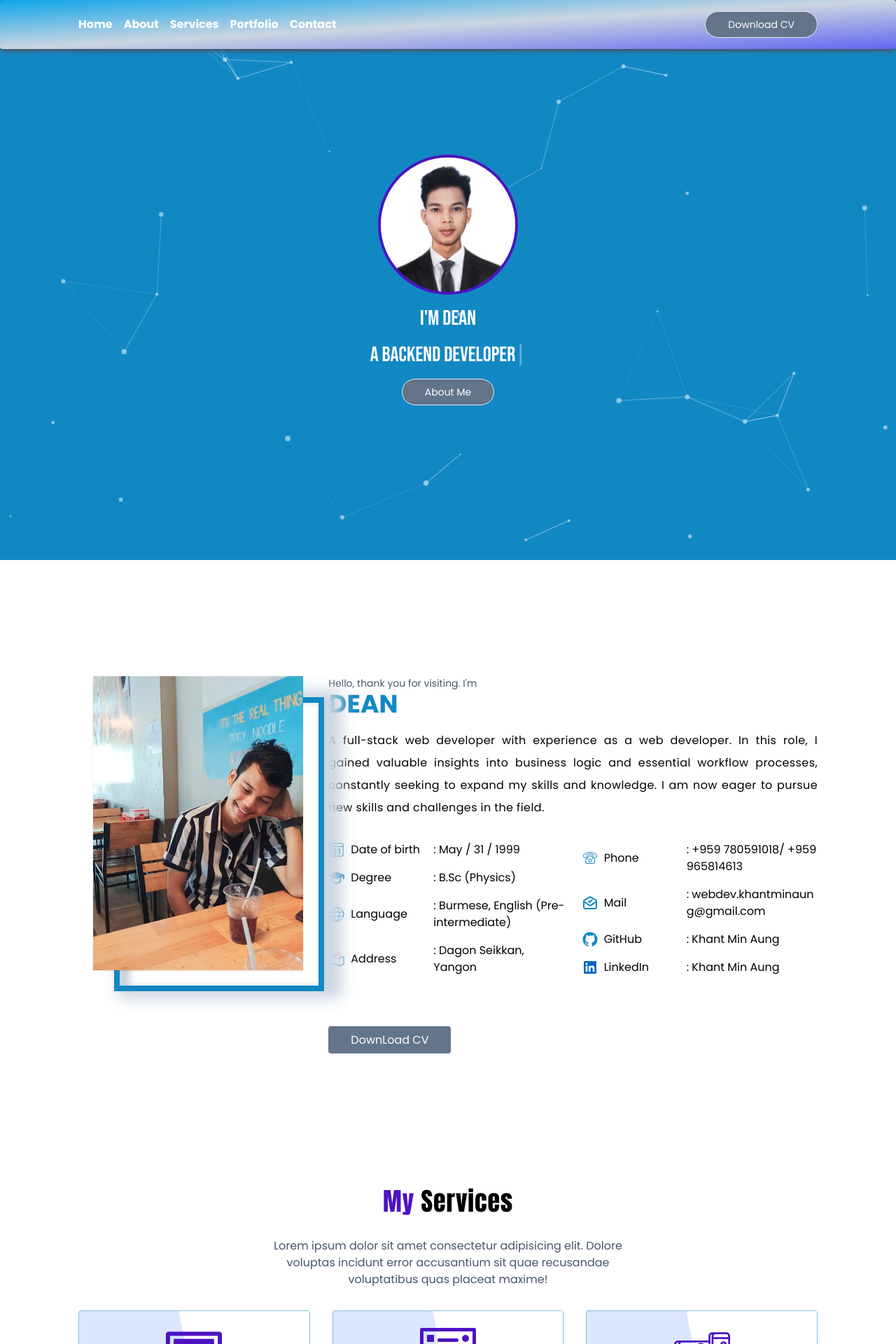
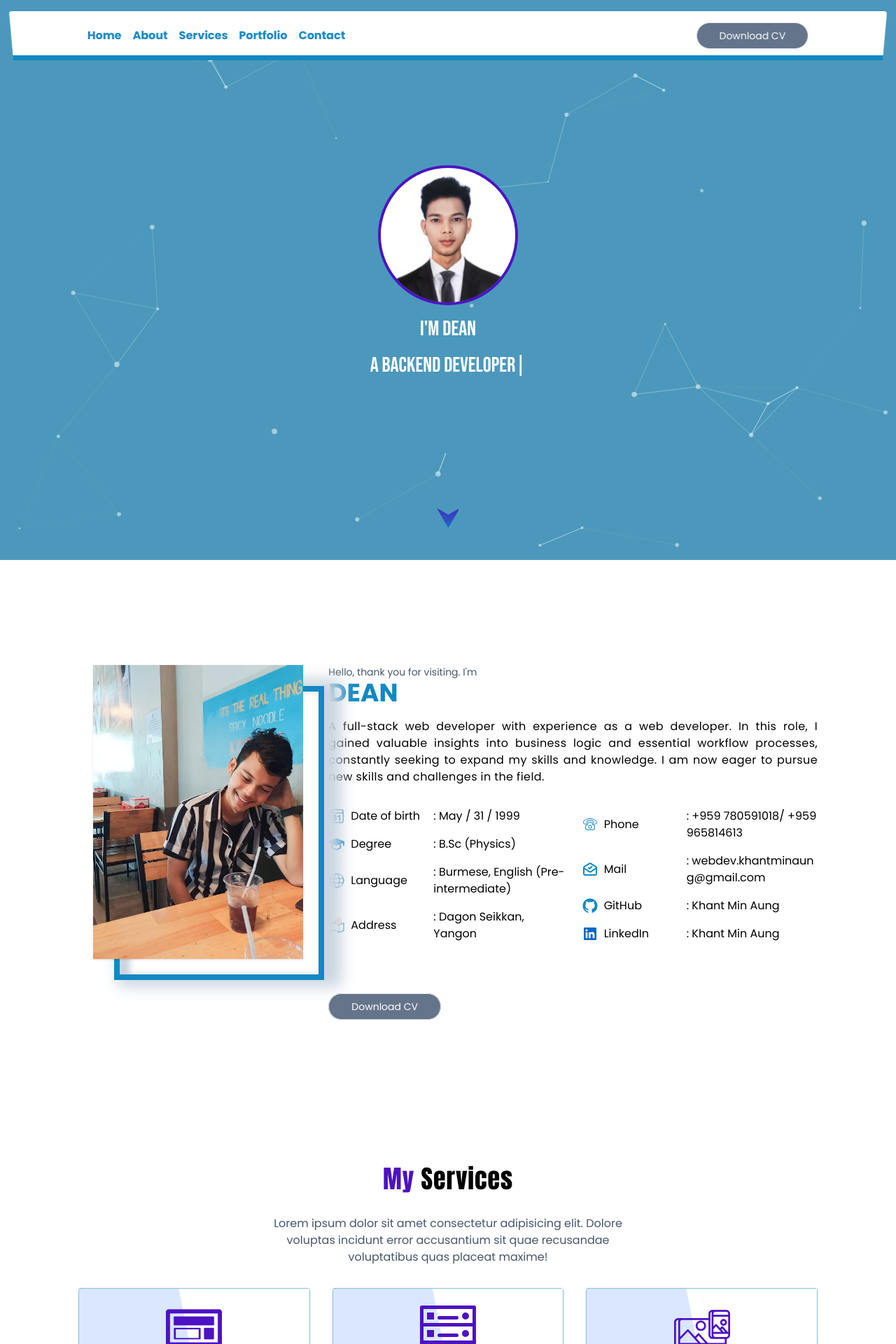
Before and after one commit to Khantminaung313/Portfolio-Update, a React (Vite) app: page / in a window 1280 px wide. Shown: the top 1920 px of the page at 70% size. Built offline with nearby package versions, Linux system fonts and the light colour scheme.

Commit message:
redesigning navbar

```diff
--- a/src/Header.jsx
+++ b/src/Header.jsx
@@ -4,15 +4,17 @@ import dean from "./assets/Dean.pdf";
 const Header = () => {
 	const [menu, setMenu] = useState(false);
 	const menuRef = useRef(null);
+	const navRef = useRef(null);
 
-  const handleMenu = () => {
-    setMenu(!menu);
+	const showMenu = () => {
+		setMenu(true);
 	};
 
 	const closeMenu = () => {
 		setMenu(false);
 	};
 
+	// Handle Clicking at outside
 	useEffect(() => {
 		const updateClickOutside = (event) => {
 			if (menuRef.current && !menuRef.current.contains(event.target)) {
@@ -27,6 +29,7 @@ const Header = () => {
 		};
 	}, []);
 
+	// Handle scroll to hide menu
 	useEffect(() => {
 		const handleScroll = () => {
 			setMenu(false);
@@ -37,26 +40,50 @@ const Header = () => {
 		return () => {
 			window.removeEventListener("scroll", handleScroll);
 		};
-  });
+	}, []);
+
+	//Handle navbar animation
+	useEffect(() => {
+		const handleScroll = () => {
+			const navBar = navRef.current;
+			const scrollPosition = window.scrollY;
+			if (scrollPosition > 40) {
+				navBar.classList.add("full-width-nav");
+			} else {
+				navBar.classList.remove("full-width-nav");
+			}
+		};
+
+		window.addEventListener("scroll", handleScroll);
+
+		return () => {
+			window.addEventListener("scroll", handleScroll);
+		};
+	}, []);
 
 	return (
 		<>
-      <div className="fixed hidden lg:block top-0 left-0 w-full px-4 sm:px-8 md:px-12 lg:px-16 xl:px-28 py-4 z-40 mx-auto rounded bg-gradient-to-br from-sky-500 via-slate-300 to-indigo-500 from-0% via-50% to-100% shadow-md shadow-gray-600">
+			<div
+				ref={navRef}
+        id="navbar"
+				className="
+        fixed hidden w-[98%] lg:block top-4 left-1/2 -translate-x-1/2 px-4 sm:px-8 md:px-12 lg:px-16 xl:px-28 lg:py-2 xl:py-4 z-40 rounded bg-gradient-to-t from-soft_blue to-white from-10% to-10% shadow-lg shadow-slate-300 transition-all duration-150 ease-linear"
+			>
 				<div className="flex justify-between gap-4 items-center container mx-auto">
-          <nav className="flex items-center gap-4 text-white [&_a]:cursor-pointer [&_a]:font-bold">
-            <a href="#" className="hover:underline">
+					<nav className="flex items-center gap-4 text-soft_blue [&_a]:cursor-pointer [&_a]:font-bold">
+						<a href="#" className="hover:border-b-2 border-soft_blue">
 							Home
 						</a>
-            <a href="#about" className="hover:underline">
+						<a href="#about" className="hover:border-b-2 border-soft_blue">
 							About
 						</a>
-            <a href="#services" className="hover:underline">
+						<a href="#services" className="hover:border-b-2 border-soft_blue">
 							Services
 						</a>
-            <a href="#portfolio" className="hover:underline">
+						<a href="#portfolio" className="hover:border-b-2 border-soft_blue">
 							Portfolio
 						</a>
-            <a href="#contact" className="hover:underline">
+						<a href="#contact" className="hover:border-b-2 border-soft_blue">
 							Contact
 						</a>
 					</nav>
@@ -73,7 +100,7 @@ const Header = () => {
 			{/* Mobile Menu */}
 			<div
 				ref={menuRef}
-        className={`fixed w-full h-auto left-0 top-0 z-40 bg-soft_blue rounded-br rounded-bl lg:hidden shadow-lg text-white overflow-hidden transition-all duration-300 ease-linear origin-top ${
+				className={`fixed w-full h-auto left-0 top-0 z-40 bg-white rounded-br rounded-bl lg:hidden shadow-lg text-soft_blue overflow-hidden transition-all duration-300 ease-linear origin-top ${
 					menu ? "scale-y-100" : "scale-y-0"
 				}`}
 			>
@@ -108,12 +135,13 @@ const Header = () => {
 
 			{/* Toggle Button */}
 			<button
-        className="p-1.5 lg:hidden bg-soft_blue rounded fixed border right-4 top-4 inline-block text-white z-40 shadow"
-        onClick={() => handleMenu()}
+				className={`p-1 lg:hidden bg-soft_blue rounded fixed border right-4 top-4 inline-block text-white z-40 shadow ${
+					menu ? "inline-block" : "hidden"
+				}`}
+				onClick={() => closeMenu()}
 			>
-        {menu ? (
 				<svg
-            className="size-6"
+					className="size-6 inline-block"
 					viewBox="0 0 24 24"
 					fill="none"
 					xmlns="http://www.w3.org/2000/svg"
@@ -132,7 +160,13 @@ const Header = () => {
 						></path>{" "}
 					</g>
 				</svg>
-        ) : (
+			</button>
+			<button
+				className={`p-1 lg:hidden bg-soft_blue rounded fixed border right-4 top-4 inline-block text-white z-40 shadow ${
+					menu ? "hidden" : "inline-block"
+				}`}
+				onClick={() => showMenu()}
+			>
 				<svg
 					className="size-6"
 					fill="#ffffff"
@@ -159,7 +193,6 @@ const Header = () => {
 						<path d="M1673.9,427.9L1673.9,427.9c0,52.3-42.4,94.3-94.3,94.3H212.7c-52.3,0-94.3-42.4-94.3-94.3l0,0c0-52.3,42.4-94.3,94.3-94.3 h1366.8C1631.5,333.2,1673.9,375.6,1673.9,427.9z"></path>{" "}
 					</g>
 				</svg>
-        )}
 			</button>
 		</>
 	);
--- a/src/components/ButtonDefault.jsx
+++ b/src/components/ButtonDefault.jsx
@@ -1,7 +1,7 @@
 const ButtonDefault = ({text, link, attr}) => {
   return (
     <>
-        <a href={link} className="default-btn relative z-20 px-8 py-2 bg-slate-500 text-white text-sm cursor-pointer rounded-full border hover:bg-soft_blue transition-all duration-150" {...attr}>{text}</a>
+        <a href={link} className="default-btn relative z-20 px-8 py-2 bg-slate-500 text-white text-xs lg:text-sm cursor-pointer rounded-full border hover:bg-soft_blue transition-all duration-150" {...attr}>{text}</a>
     </>
   )
 }
--- a/src/components/ParticleComponent.jsx
+++ b/src/components/ParticleComponent.jsx
@@ -20,7 +20,7 @@ const ParticleComponent = () => {
       () => ({
         background: {
           color: {
-            value: "#1288C3",
+            value: "#4b98bc",
           },
         },
         fpsLimit: 120,
--- a/src/components/ToTop.jsx
+++ b/src/components/ToTop.jsx
@@ -26,9 +26,9 @@ const ToTop = () => {
       {showTopButton && (
         <button
           onClick={() => scrollToTop()}
-          className="fixed bottom-4 right-4 p-3 rounded-full bg-soft_blue text-white shadow-lg z-30 text-xs"
+          className="fixed bottom-8 right-4 p-3 rounded-full bg-soft_blue text-white shadow-lg shadow-slate-600 z-30 text-xs"
         >
-          &#8593;Top
+          &#8593; Top
         </button>
       )}
     </>
--- a/src/index.css
+++ b/src/index.css
@@ -19,9 +19,32 @@ body{
   overflow-x: hidden;
 }
 
+#navbar{
+  clip-path: polygon(0% 0%, 100% 0%, 99.5% 100%, 0.5% 100%);
+}
+
+.full-width-nav{
+  width: 100% !important;
+  top: 0% !important;
+  clip-path: polygon(0% 0%, 100% 0%, 100% 100%, 0% 100%) !important;
+}
+
 section{
-  @apply w-full pt-16 px-4 sm:px-8 md:px-12 lg:px-16 xl:px-28;
+  @apply w-full lg:pt-16 px-4 sm:px-8 md:px-12 lg:px-16 xl:px-28;
 }
+
+section .section-title{
+  @apply text-center text-3xl lg:text-4xl font-anton tracking-wide py-8;
+}
+
+section .section-title span{
+  @apply text-purple;
+}
+
+section .intro{
+  @apply text-slate-600 max-w-[90%] sm:max-w-[70%] lg:max-w-[50%] mx-auto text-center mb-8 text-sm lg:text-base;
+}
+
 
 .service-card{
   @apply w-full flex flex-col rounded p-2 sm:p-4 lg:p-6 border border-dotted border-soft_blue shadow hover:shadow-lg hover:shadow-soft_blue/70 bg-white translate-y-[100px] opacity-0 relative;
@@ -67,11 +90,11 @@ section{
 }
 
 .card-button{
-  @apply text-sm w-[50px] sm:w-[100px] h-[17px] sm:h-[35px] text-[8px] rounded-full bg-soft_blue text-white border border-soft_blue transition-all duration-100 ease-linear inline-block overflow-hidden relative z-10;
+  @apply w-[100px] h-[24px] sm:h-[35px] rounded-full bg-slate-500 text-white transition-all duration-100 ease-linear inline-block overflow-hidden relative z-10;
 }
 
 .card-button span{
-  @apply absolute top-0 left-0 w-full h-full text-center text-[8px] sm:text-base leading-4 sm:leading-8;
+  @apply absolute top-1/2 left-1/2 -translate-x-1/2 -translate-y-1/2 w-full h-full text-center text-[10px] sm:text-base leading-6 sm:leading-8;
 }
 
 .card-button::after,.card-button::before{
@@ -79,7 +102,7 @@ section{
   position: absolute;
   width: 0%;
   height: 100%;
-  background: #355ef2;
+  background: #1288c3;
   z-index: -1;
   top: 0;
   transition: all 300ms ease-in-out;
@@ -103,7 +126,7 @@ section{
 
 /* Conact Form */
 #contact-form label{
-  @apply mb-2 block text-slate-600;
+  @apply mb-2 block text-slate-600 text-sm lg:text-base;
 }
 
 #contact-form input{
--- a/src/sections/About.jsx
+++ b/src/sections/About.jsx
@@ -7,13 +7,14 @@ import language from "../assets/svg/about_icons/language.svg";
 import linkedin from "../assets/svg/about_icons/linkedin.svg";
 import mail from "../assets/svg/about_icons/mail.svg";
 import phone from "../assets/svg/about_icons/phone.svg";
+import ButtonDefault from "../components/ButtonDefault";
 import aboutImage from "/src/assets/about-image.jpg";
 
 const About = () => {
 	return (
 		<section
 			id="about"
-			className="panel w-screen lg:min-h-screen relative flex items-center justify-center bg-white"
+			className="panel w-screen lg:min-h-screen relative flex items-center justify-center bg-white py-8 lg:py-0"
 		>
 			<div className="w-full grid grid-cols-1 lg:grid-cols-3 gap-4">
 				<div className="hidden lg:flex items-start justify-center">
@@ -36,7 +37,7 @@ const About = () => {
 						<h3 className="text-soft_blue text-2xl lg:text-4xl font-bold mb-4">
 							DEAN
 						</h3>
-						<p className="text-justify w-full tracking-wide leading-6 sm:leading-8">
+						<p className="text-justify w-full tracking-wide leading-6 sm:leading-8 text-sm lg:text-base">
 							A full-stack web developer with experience as a web
 							developer. In this role, I gained valuable insights
 							into business logic and essential workflow
@@ -143,15 +144,8 @@ const About = () => {
 							</li>
 						</ul>
 					</div>
-					<div className="mt-20">
-						<button>
-							<a
-								className="px-8 py-2 bg-slate-500 text-white rounded hover:bg-soft_blue transition-all duration-100 ease-linear"
-								href={dean}
-							>
-								DownLoad CV
-							</a>
-						</button>
+					<div className="mt-10 lg:mt-20">
+						<ButtonDefault link={dean} text={"Download CV"} attr={{ download: "resume@dean" }} />
 					</div>
 				</div>
 			</div>
--- a/src/sections/Contact.jsx
+++ b/src/sections/Contact.jsx
@@ -60,12 +60,12 @@ const Contact = ({openPopup}) => {
 	};
 
 	return (
-		<section id="contact" className="relative lg:min-h-screen bg-white pb-8">
+		<section id="contact" className="relative lg:min-h-screen bg-white py-8">
 			<div>
-				<h1 id="section-title" className="text-center text-4xl font-anton tracking-wide py-8">
-					Contact <span className="text-purple">Me</span>
+				<h1 id="section-title" className="section-title">
+					Contact <span>Me</span>
 				</h1>
-				<p className="text-slate-600 max-w-[90%] sm:max-w-[70%] lg:max-w-[50%] mx-auto text-center mb-8">
+				<p className="intro">
 					Lorem, ipsum dolor sit amet consectetur adipisicing elit. Fugit minus architecto facere ea aut. Labore doloremque architecto veniam maxime repellat.
 				</p>
 			</div>
@@ -81,7 +81,7 @@ const Contact = ({openPopup}) => {
 				</div>
 				<div>
 					<div className="w-[90%] mx-auto lg:me-auto sm:max-w-[500px] shadow-lg border p-6 rounded">
-						<h3 className="text-2xl mb-4 font-bold text-soft_blue text-center">
+						<h3 className="text-xl lg:text-2xl mb-4 font-bold text-soft_blue text-center">
 							Get in Touch
 						</h3>
 						<form ref={form} id="contact-form" onSubmit={sendEmail}>
@@ -135,7 +135,7 @@ const Contact = ({openPopup}) => {
 
 							<button
 							type="submit"
-							className="flex items-center justify-center gap-2 px-4 py-1.5 rounded-sm bg-soft_blue text-white hover:bg-blue-500 transition-all duration-150 ease-linear"
+							className="flex items-center justify-center gap-2 px-3 lg:px-4 py-1 lg:py-1.5 rounded-sm bg-soft_blue text-white hover:bg-blue-500 transition-all duration-150 ease-linear"
 							disabled={isLoading}
 						>
 							{isLoading ? (
--- a/src/sections/Hero.jsx
+++ b/src/sections/Hero.jsx
@@ -3,7 +3,6 @@ import { ScrollTrigger } from "gsap/ScrollTrigger";
 import { useEffect } from "react";
 import { ReactTyped } from "react-typed";
 import dean from "../assets/images/Dean.jfif";
-import ButtonDefault from "../components/ButtonDefault";
 
 gsap.registerPlugin(ScrollTrigger);
 
@@ -40,7 +39,7 @@ const Hero = () => {
 					>
 						<img className="w-full h-full" src={dean} alt="" />
 					</div>
-					<h1 className="title text-white py-4 text-center text-2xl xl:text-3xl font-bebas-neue">
+					<h1 className="title py-4 text-center text-2xl xl:text-3xl font-bebas-neue text-white">
 						I&apos;m Dean
 					</h1>
 					<ReactTyped
@@ -54,13 +53,13 @@ const Hero = () => {
 						backSpeed={30}
 						startDelay={1}
 						loop
-						className="title text-white text-center text-2xl xl:text-3xl font-bebas-neue mb-4"
+						className="title text-center text-2xl xl:text-3xl font-bebas-neue mb-6 text-white"
 					/>
-					<ButtonDefault
-						link={"#about"}
-						text={"About Me"}
-						attr={""}
-					/>
+					<div className="absolute bottom-8 left-0 w-full z-30 text-center animate-bounce">
+						<a href="#about" className="bg-clip-text text-transparent bg-gradient-to-b from-purple to-soft_blue font-extrabold text-4xl" title="About Me">
+							&#x2B9F;
+						</a>
+					</div>
 				</div>
 			</div>
 		</>
--- a/src/sections/Portfolio.jsx
+++ b/src/sections/Portfolio.jsx
@@ -46,15 +46,14 @@ const Portfolio = () => {
 	return (
 		<section
 			id="portfolio"
-			className="panel w-screen lg:min-h-screen relative bg-white pb-8"
+			className="panel w-screen lg:min-h-screen relative bg-white py-8"
 		>
 			<h1
-				id="section-title"
-				className="text-center text-4xl font-anton tracking-wide py-8"
+				className="section-title"
 			>
-				<span className="text-purple">My </span> Portfolio
+				<span>My </span> Portfolio
 			</h1>
-			<p className="text-slate-600 max-w-[90%] sm:max-w-[70%] lg:max-w-[50%] mx-auto text-center mb-8">
+			<p className="intro">
 				Lorem, ipsum dolor sit amet consectetur adipisicing elit. Fugit
 				minus architecto facere ea aut. Labore doloremque architecto
 				veniam maxime repellat.
--- a/src/sections/Service.jsx
+++ b/src/sections/Service.jsx
@@ -24,12 +24,12 @@ const Service = () => {
 	return (
 		<section
 			id="services"
-			className="panel w-screen min-h-screen relative bg-white"
+			className="panel w-screen min-h-screen relative bg-white py-8"
 		>
-			<h1 id="section-title" className="text-center text-4xl font-anton tracking-wide py-8">
-				<span className="text-purple">My</span> Services
+			<h1 className="section-title">
+				<span>My</span> Services
 			</h1>
-			<p className="text-slate-600 max-w-[90%] sm:max-w-[70%] lg:max-w-[50%] mx-auto text-center mb-8">
+			<p className="intro">
 				Lorem ipsum dolor sit amet consectetur adipisicing elit. Dolore
 				voluptas incidunt error accusantium sit quae recusandae
 				voluptatibus quas placeat maxime!
```
Lines whose indentation alone changed are shown as unchanged.
